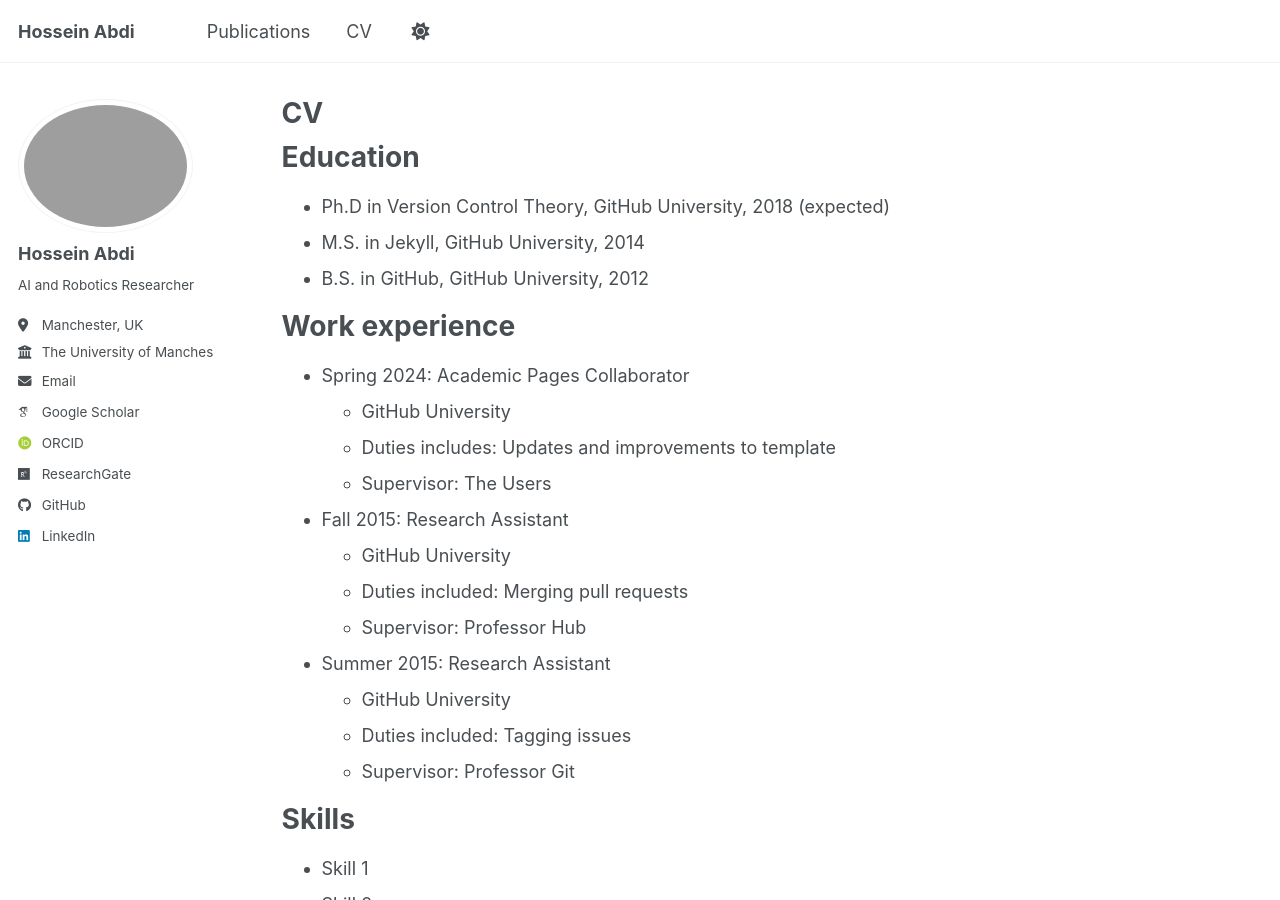
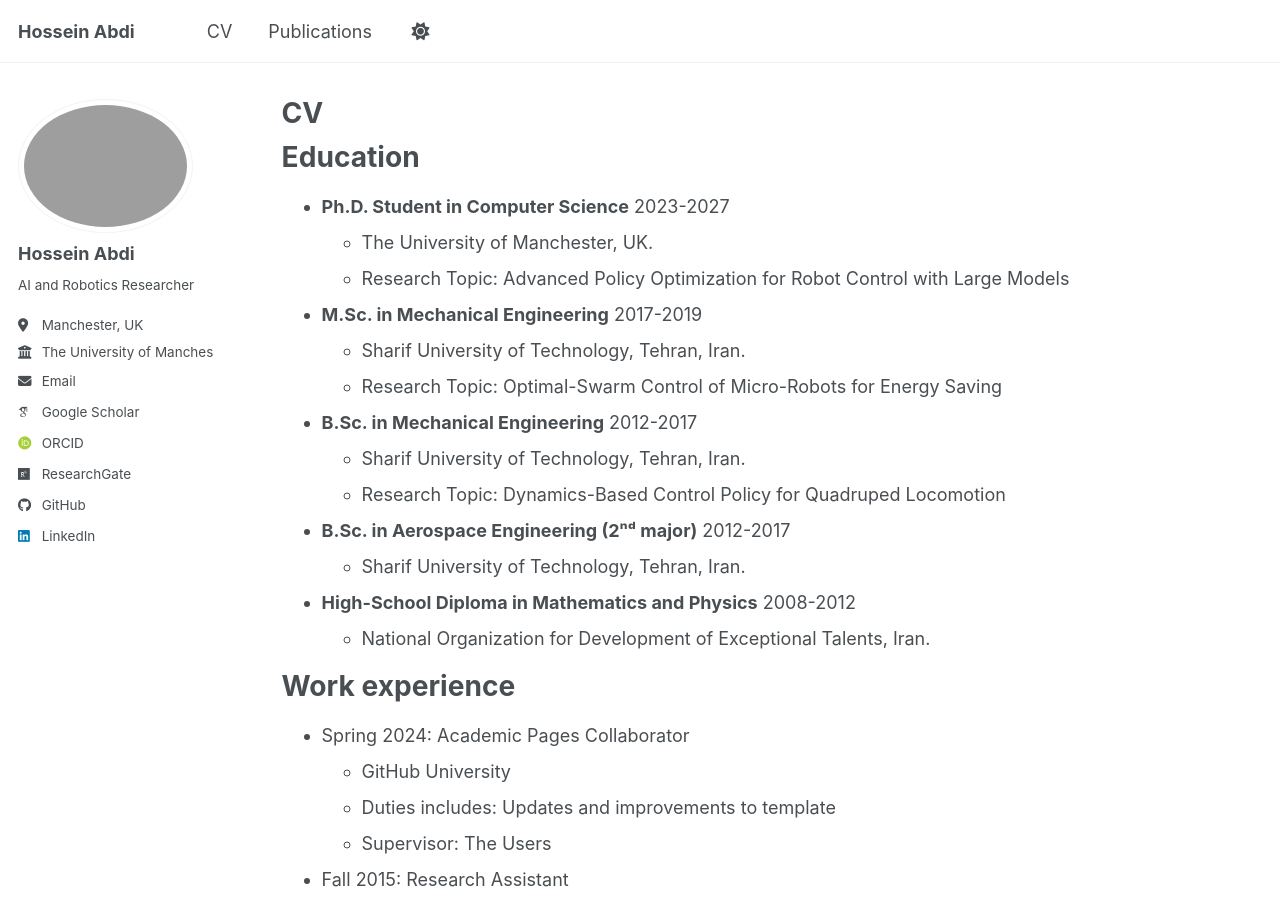
Before and after one commit to Hossein-Abdi/Hossein-Abdi.github.io, a Jekyll site: the page built from _pages/cv.md, in a window 1280 px wide and 900 px high. Built offline with Jekyll 4.4.1, drawn with Linux system fonts in a browser that asks for light colours; some web fonts are replaced; a script bundle is joined from its source files by our own code; library files that are not in the unit come from our copies.

Commit message:
cv edited

```diff
--- a/_data/navigation.yml
+++ b/_data/navigation.yml
@@ -8,6 +8,9 @@
 #      Markdown formatted page while the second is generated using JSON.
 
 main:
+  - title: "CV"
+    url: /cv/
+
   - title: "Publications"
     url: /publications/
 
@@ -23,9 +26,6 @@ main:
   # - title: "Blog Posts"
   #   url: /year-archive/
 
-  - title: "CV"
-    url: /cv/
-
   # - title: "CV"
   #   url: /cv-json/
 
--- a/_pages/cv.md
+++ b/_pages/cv.md
@@ -11,9 +11,23 @@ redirect_from:
 
 Education
 ======
-* Ph.D in Version Control Theory, GitHub University, 2018 (expected)
-* M.S. in Jekyll, GitHub University, 2014
-* B.S. in GitHub, GitHub University, 2012
+* **Ph.D. Student in Computer Science**     2023-2027
+  * The University of Manchester, UK.
+  * Research Topic: Advanced Policy Optimization for Robot Control with Large Models
+
+* **M.Sc. in Mechanical Engineering**     2017-2019
+  * Sharif University of Technology, Tehran, Iran.
+  * Research Topic: Optimal-Swarm Control of Micro-Robots for Energy Saving
+
+* **B.Sc. in Mechanical Engineering**     2012-2017
+  * Sharif University of Technology, Tehran, Iran.
+  * Research Topic: Dynamics-Based Control Policy for Quadruped Locomotion
+
+* **B.Sc. in Aerospace Engineering (2ⁿᵈ major)**     2012-2017
+  * Sharif University of Technology, Tehran, Iran.
+
+* **High-School Diploma in Mathematics and Physics**     2008-2012
+  * National Organization for Development of Exceptional Talents, Iran.
 
 Work experience
 ======
```
